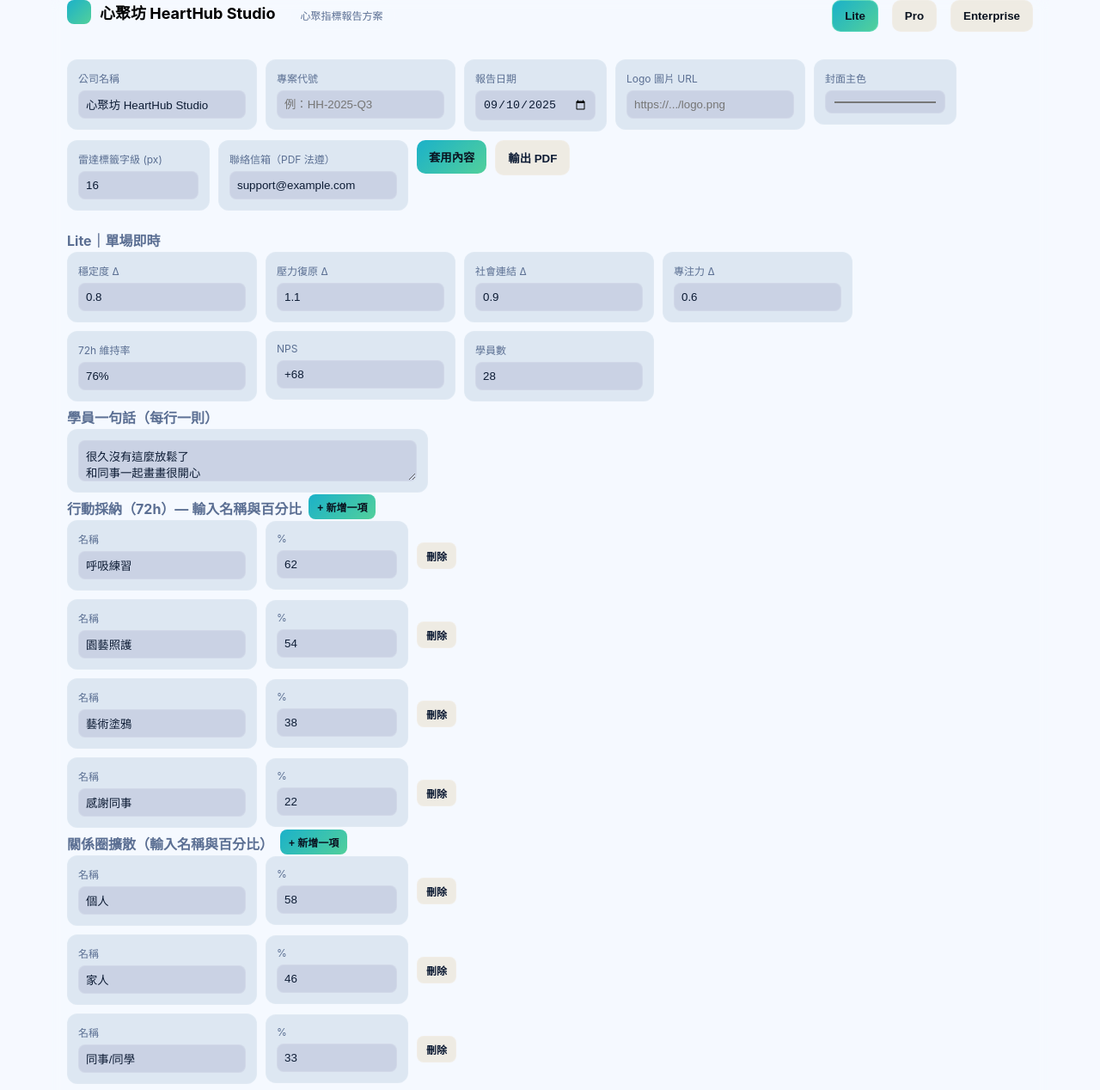
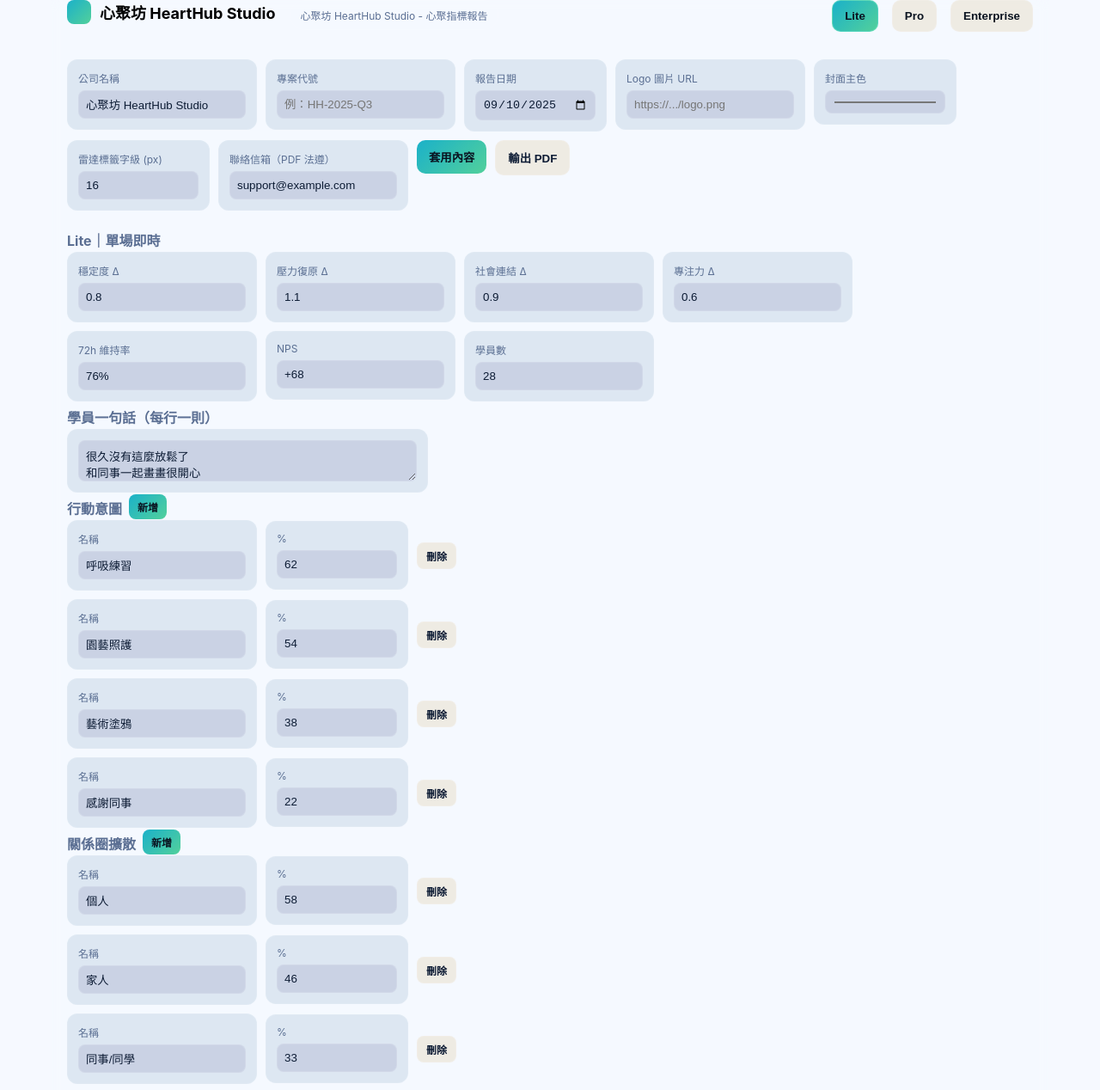
Before and after one commit to Stewart-Chen/heart_index, a plain HTML site: page index.html in a window 1280 px wide. Shown: the top 1268 px of the page at 86% size. Drawn offline with Linux system fonts and the light colour scheme.

Commit message:
Update index.html

```diff
--- a/index.html
+++ b/index.html
@@ -243,7 +243,7 @@
   <!-- 頁首＋控制面板 -->
   <header class="wrap" id="webOnly">
     <div class="logo"><span class="mark"></span> <span id="brandName">心聚坊 HeartHub Studio</span></div>
-    <span class="pill">心聚指標報告方案</span>
+    <span class="pill">心聚坊 HeartHub Studio - 心聚指標報告</span>
     <div style="flex:1"></div>
     <button class="tab active" data-tab="lite">Lite</button>
     <button class="tab" data-tab="pro">Pro</button>
@@ -285,14 +285,14 @@
       </div>
 
       <div class="line">
-        <div class="subhead">行動採納（72h）— 輸入名稱與百分比</div>
-        <button type="button" class="btn xs" id="btnAddAction">+ 新增一項</button>
+        <div class="subhead">行動意圖</div>
+        <button type="button" class="btn xs" id="btnAddAction">新增</button>
       </div>
       <div class="row" id="lite_actions_wrap" style="gap:10px;flex-direction:column"></div>
 
       <div class="line">
-        <div class="subhead">關係圈擴散（輸入名稱與百分比）</div>
-        <button type="button" class="btn xs" id="btnAddRipple">+ 新增一項</button>
+        <div class="subhead">關係圈擴散</div>
+        <button type="button" class="btn xs" id="btnAddRipple">新增</button>
       </div>
       <div class="row" id="lite_ripple_wrap" style="gap:10px;flex-direction:column"></div>
 
```
